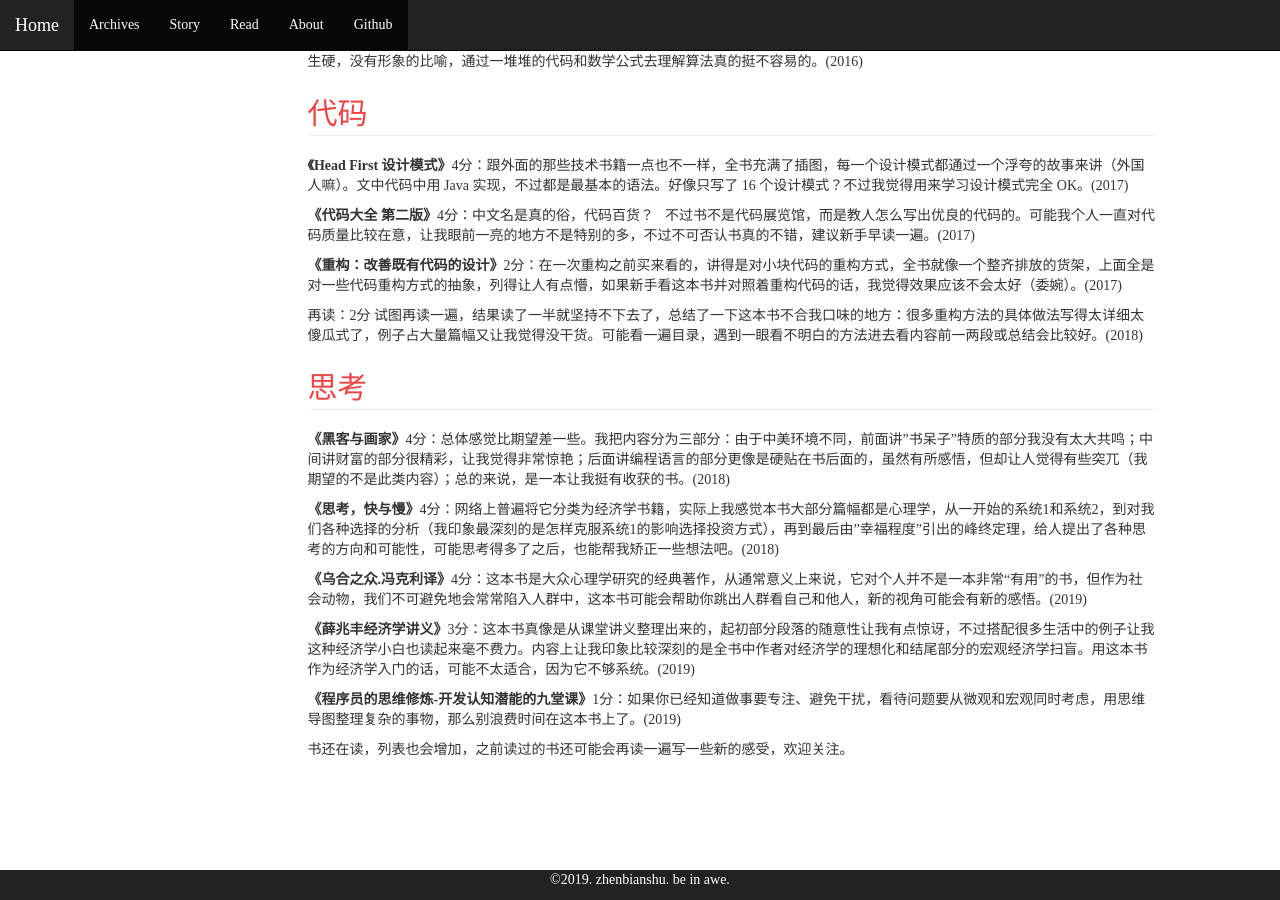
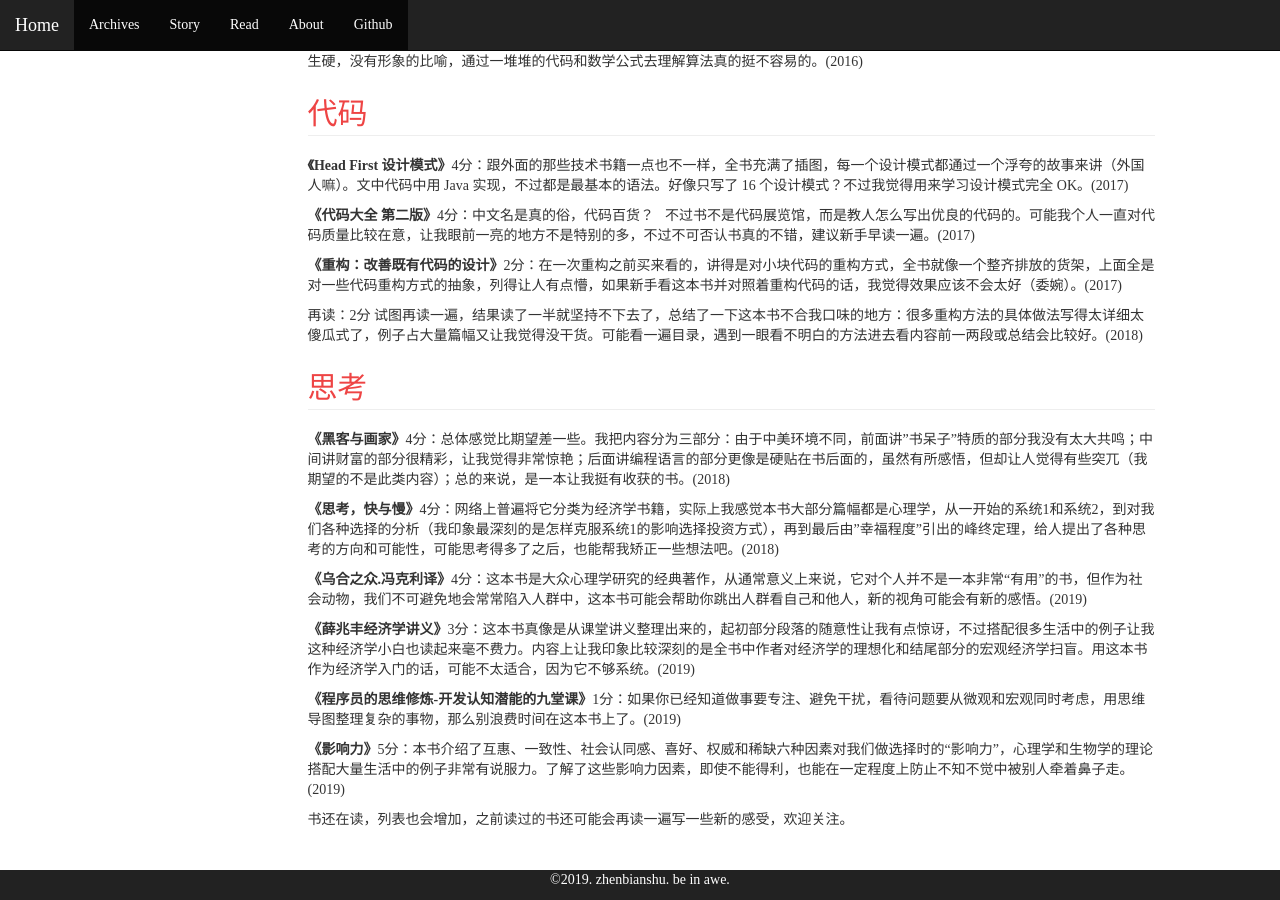
Before and after one commit to zhenbianshu/zhenbianshu.github.io, a Jekyll site: the page built from book_list.md, in a window 1280 px wide and 900 px high, scrolled down 1858 px. Built offline with Jekyll 4.4.1, drawn with Linux system fonts in a browser that asks for light colours; comment, search, counter and statistics services are not loaded.

Commit message:
add book;

```diff
--- a/book_list.md
+++ b/book_list.md
@@ -85,6 +85,8 @@ title: "Read"
 
 **《程序员的思维修炼-开发认知潜能的九堂课》**1分：如果你已经知道做事要专注、避免干扰，看待问题要从微观和宏观同时考虑，用思维导图整理复杂的事物，那么别浪费时间在这本书上了。(2019)
 
+**《影响力》**5分：本书介绍了互惠、一致性、社会认同感、喜好、权威和稀缺六种因素对我们做选择时的“影响力”，心理学和生物学的理论搭配大量生活中的例子非常有说服力。了解了这些影响力因素，即使不能得利，也能在一定程度上防止不知不觉中被别人牵着鼻子走。(2019)
+
 书还在读，列表也会增加，之前读过的书还可能会再读一遍写一些新的感受，欢迎关注。
 
 {% if site.comments %}
```
